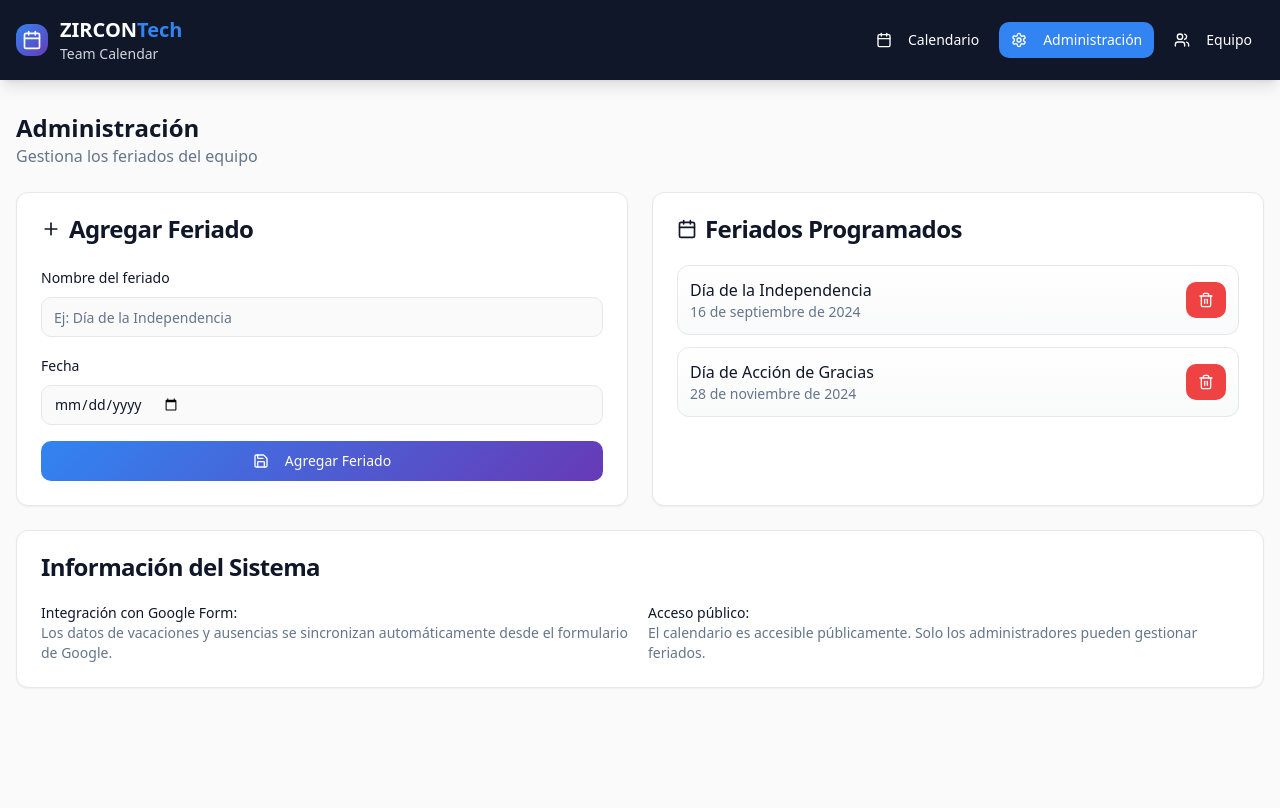
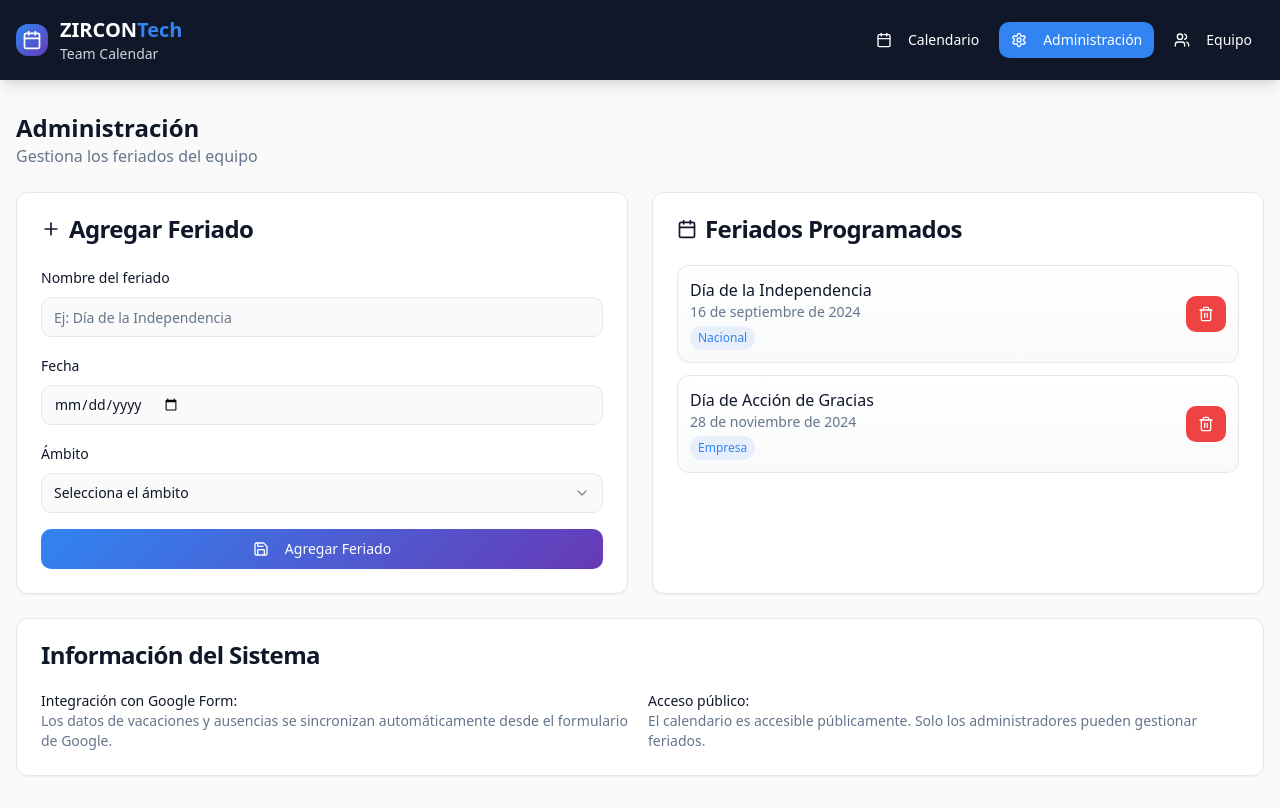
Before and after one commit to Chobit-uy/zircon-team-calendar, a React (Vite) app: page / in a window 1280 px wide. Both pictures are taken after a click on the button "Administración". Built offline with nearby package versions, Linux system fonts and the light colour scheme.

Commit message:
Add holiday administration page

```diff
--- a/src/components/AdminView.tsx
+++ b/src/components/AdminView.tsx
@@ -4,6 +4,7 @@ import { Button } from '@/components/ui/button';
 import { Card, CardContent, CardHeader, CardTitle } from '@/components/ui/card';
 import { Input } from '@/components/ui/input';
 import { Label } from '@/components/ui/label';
+import { Select, SelectContent, SelectItem, SelectTrigger, SelectValue } from '@/components/ui/select';
 import { Holiday } from '@/types';
 import { holidayService } from '@/services/holidayService';
 import { useToast } from '@/hooks/use-toast';
@@ -13,7 +14,8 @@ export function AdminView() {
   const [loading, setLoading] = useState(true);
   const [newHoliday, setNewHoliday] = useState({
     name: '',
-    date: ''
+    date: '',
+    scope: '' as Holiday['scope'] | ''
   });
   const [saving, setSaving] = useState(false);
   const { toast } = useToast();
@@ -40,7 +42,7 @@ export function AdminView() {
   };
 
   const handleAddHoliday = async () => {
-    if (!newHoliday.name.trim() || !newHoliday.date) {
+    if (!newHoliday.name.trim() || !newHoliday.date || !newHoliday.scope) {
       toast({
         title: "Error",
         description: "Por favor completa todos los campos",
@@ -54,11 +56,12 @@ export function AdminView() {
       const holiday = await holidayService.addHoliday({
         name: newHoliday.name.trim(),
         date: newHoliday.date,
+        scope: newHoliday.scope as Holiday['scope'],
         createdBy: 'admin@zircon.tech' // En producción esto vendría del usuario logueado
       });
 
       setHolidays(prev => [...prev, holiday].sort((a, b) => a.date.localeCompare(b.date)));
-      setNewHoliday({ name: '', date: '' });
+      setNewHoliday({ name: '', date: '', scope: '' });
 
       toast({
         title: "Éxito",
@@ -143,6 +146,24 @@ export function AdminView() {
               />
             </div>
 
+            <div className="space-y-2">
+              <Label htmlFor="holiday-scope">Ámbito</Label>
+              <Select
+                value={newHoliday.scope}
+                onValueChange={(value: Holiday['scope']) => setNewHoliday(prev => ({ ...prev, scope: value }))}
+              >
+                <SelectTrigger>
+                  <SelectValue placeholder="Selecciona el ámbito" />
+                </SelectTrigger>
+                <SelectContent>
+                  <SelectItem value="Nacional">Nacional</SelectItem>
+                  <SelectItem value="Local/Regional">Local/Regional</SelectItem>
+                  <SelectItem value="Empresa">Empresa</SelectItem>
+                  <SelectItem value="Otro">Otro</SelectItem>
+                </SelectContent>
+              </Select>
+            </div>
+
             <Button
               onClick={handleAddHoliday}
               disabled={saving}
@@ -189,6 +210,9 @@ export function AdminView() {
                       <p className="text-sm text-muted-foreground">
                         {formatDate(holiday.date)}
                       </p>
+                      <span className="inline-block mt-1 px-2 py-1 text-xs rounded-full bg-primary/10 text-primary">
+                        {holiday.scope}
+                      </span>
                     </div>
                     <Button
                       variant="destructive"
--- a/src/services/holidayService.ts
+++ b/src/services/holidayService.ts
@@ -6,6 +6,7 @@ const mockHolidays: Holiday[] = [
     id: '1',
     name: 'Día de la Independencia',
     date: '2024-09-16',
+    scope: 'Nacional',
     createdBy: 'admin@zircon.tech',
     createdAt: '2024-09-01T09:00:00Z'
   },
@@ -13,6 +14,7 @@ const mockHolidays: Holiday[] = [
     id: '2',
     name: 'Día de Acción de Gracias',
     date: '2024-11-28',
+    scope: 'Empresa',
     createdBy: 'admin@zircon.tech',
     createdAt: '2024-09-01T09:00:00Z'
   }
--- a/src/types/index.ts
+++ b/src/types/index.ts
@@ -13,6 +13,7 @@ export interface Holiday {
   id: string;
   name: string;
   date: string;
+  scope: 'Nacional' | 'Local/Regional' | 'Empresa' | 'Otro';
   createdBy: string;
   createdAt: string;
 }
```
